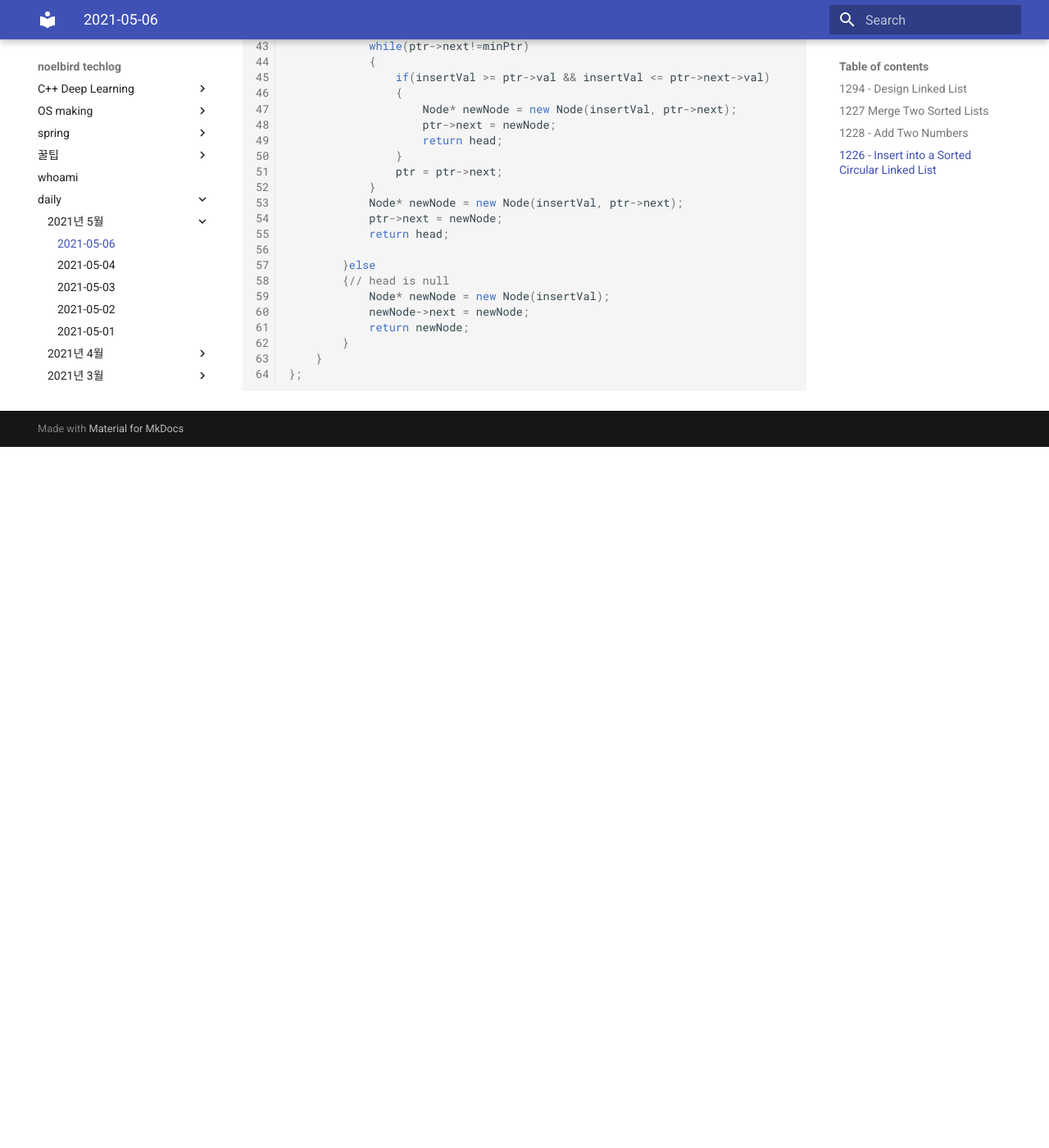
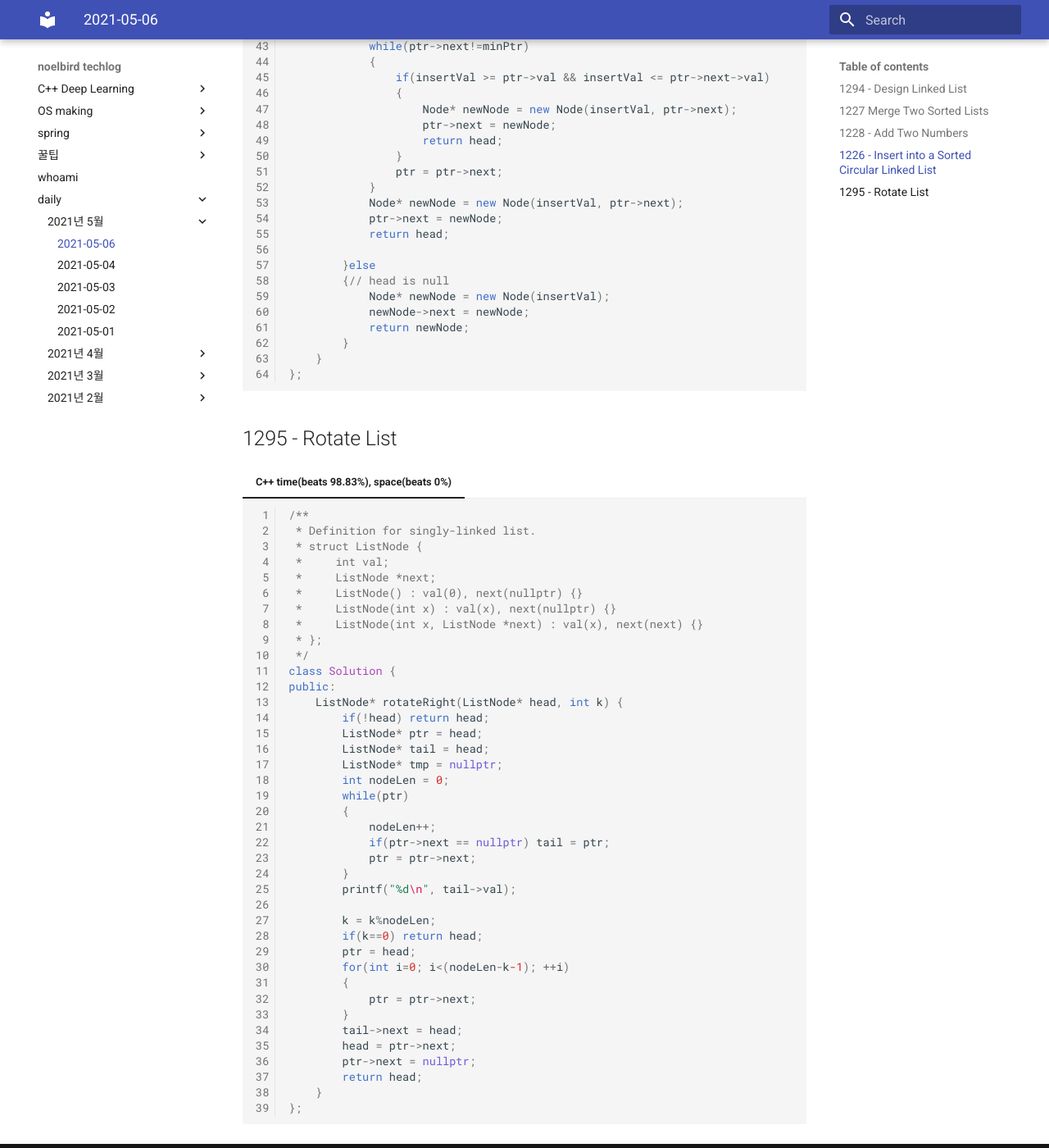
Before and after one commit to NoelBird/noelbird.github.io, an MkDocs documentation site: the page built from docs/daily/2021-05-06.md, in a window 1280 px wide and 1400 px high, scrolled down 5202 px. Shown: the whole window at 82% size. Built offline with MkDocs 1.6.1 and Material for MkDocs 9.7.7, drawn with Linux system fonts in a browser that asks for light colours; nearby versions of some CDN libraries; before the commit the page ends 5747 px from its top, so only the background shows below that.

Commit message:
2021-05-06 6

````diff
--- a/docs/daily/2021-05-06.md
+++ b/docs/daily/2021-05-06.md
@@ -294,3 +294,53 @@
         }
     };
     ```
+
+
+
+## 1295 - Rotate List
+
+
+
+=== "C++ time(beats 98.83%), space(beats 0%)"
+
+    ```c++
+    /**
+     * Definition for singly-linked list.
+     * struct ListNode {
+     *     int val;
+     *     ListNode *next;
+     *     ListNode() : val(0), next(nullptr) {}
+     *     ListNode(int x) : val(x), next(nullptr) {}
+     *     ListNode(int x, ListNode *next) : val(x), next(next) {}
+     * };
+     */
+    class Solution {
+    public:
+        ListNode* rotateRight(ListNode* head, int k) {
+            if(!head) return head;
+            ListNode* ptr = head;
+            ListNode* tail = head;
+            ListNode* tmp = nullptr;
+            int nodeLen = 0;
+            while(ptr)
+            {
+                nodeLen++;
+                if(ptr->next == nullptr) tail = ptr;
+                ptr = ptr->next;
+            }
+            printf("%d\n", tail->val);
+
+            k = k%nodeLen;
+            if(k==0) return head;
+            ptr = head;
+            for(int i=0; i<(nodeLen-k-1); ++i)
+            {
+                ptr = ptr->next;
+            }
+            tail->next = head;
+            head = ptr->next;
+            ptr->next = nullptr;
+            return head;
+        }
+    };
+    ```
````
